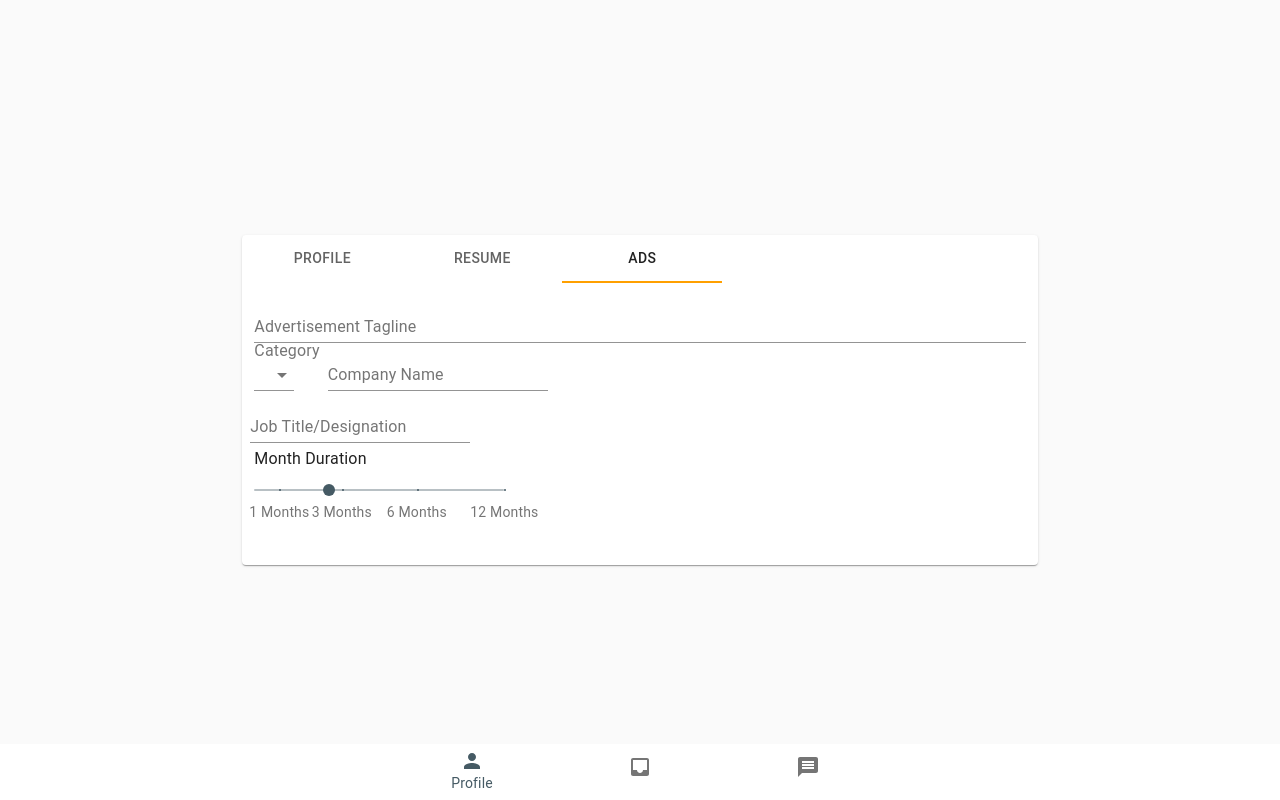
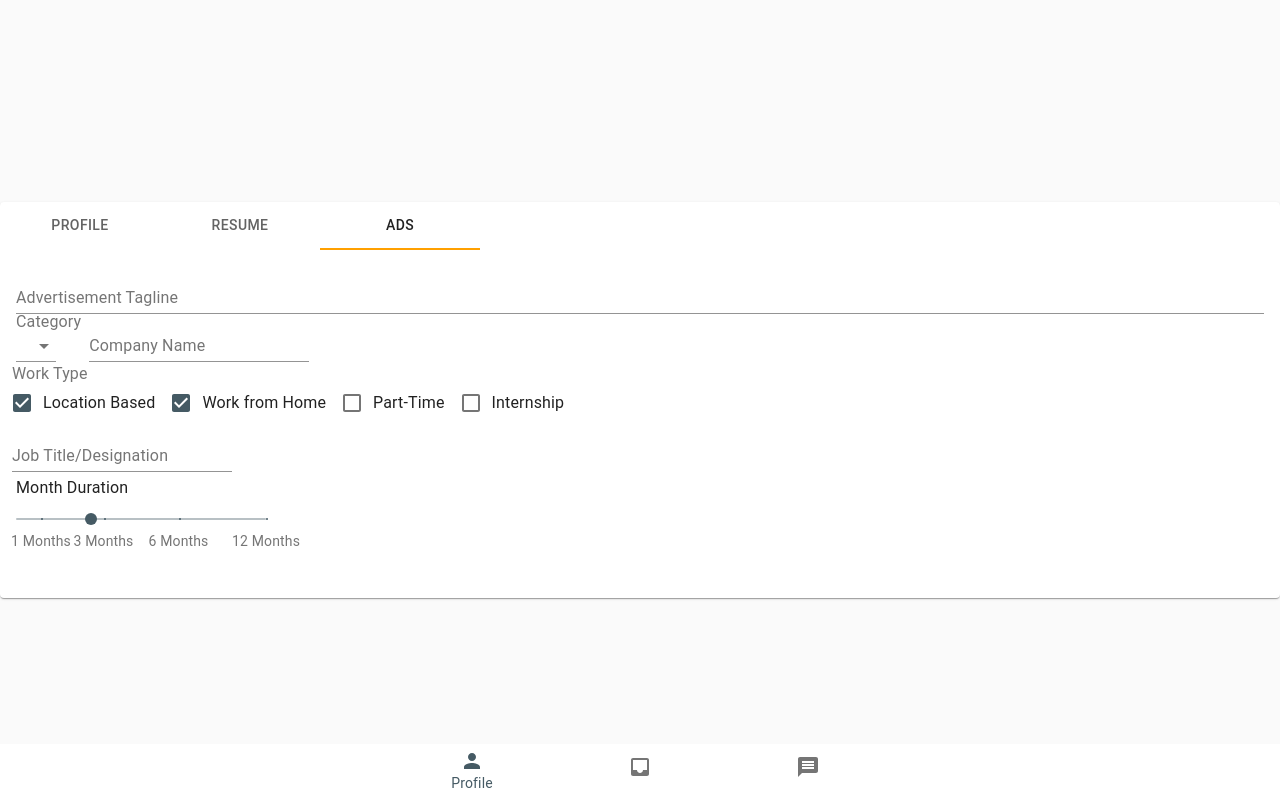
Before and after one commit to TrouvOpus/TrouvOpus, a React (Create React App) app: page /profile in a window 1280 px wide. Both pictures are taken after a click on the tab "ADS". Built offline with nearby package versions, Linux system fonts and the light colour scheme.

Commit message:
Basic Advertisement Page

```diff
--- a/src/components/Ads.jsx
+++ b/src/components/Ads.jsx
@@ -6,12 +6,25 @@
 	Select,
 	InputLabel,
 	MenuItem,
+	FormGroup,
+	FormControlLabel,
+	Checkbox,
 } from "@material-ui/core"
+export default function CheckboxLabels() {
+	const [state, setState] = React.useState({
+		checkedA: true,
+		checkedB: true,
+		checkedF: true,
+		checkedG: true,
+	})
 
-export default _ => {
+	const handleChange = event => {
+		setState({ ...state, [event.target.name]: event.target.checked })
+	}
+
 	return (
 		<div className="Ads">
-			<Grid container direction="column" justify="center" spacing={3}>
+			<Grid container direction="column" justify="center" spacing={2}>
 				<TextField label="Advertisement Tagline" />
 				<Grid container direction="row" spacing={1}>
 					<Grid item>
@@ -31,7 +44,58 @@
 					<Grid item>
 						<TextField label="Company Name" />
 					</Grid>
-					<Grid container direction="row" spacing={3}>
+					<Grid container direction="row" spacing={2}>
+						<Grid item>
+							<InputLabel id="label">Work Type</InputLabel>
+							<FormGroup row>
+								<FormControlLabel
+									control={
+										<Checkbox
+											checked={state.checkedA}
+											onChange={handleChange}
+											name="checkedA"
+											color="primary"
+										/>
+									}
+									label="Location Based"
+								/>
+								<FormControlLabel
+									control={
+										<Checkbox
+											checked={state.checkedB}
+											onChange={handleChange}
+											name="checkedB"
+											color="primary"
+										/>
+									}
+									label="Work from Home"
+								/>
+								<FormControlLabel
+									control={
+										<Checkbox
+											checked={state.checkedC}
+											onChange={handleChange}
+											name="checkedC"
+											color="primary"
+										/>
+									}
+									label="Part-Time"
+								/>
+								<FormControlLabel
+									control={
+										<Checkbox
+											checked={state.checkedD}
+											onChange={handleChange}
+											name="checkedD"
+											color="primary"
+										/>
+									}
+									label="Internship"
+								/>
+							</FormGroup>
+						</Grid>
+					</Grid>
+					<Grid container direction="row" spacing={2}>
 						<Grid item>
 							<TextField label="Job Title/Designation" />
 						</Grid>
```
Also changed, not shown: src/pages/Settings.jsx (added, +44 -0 lines).
